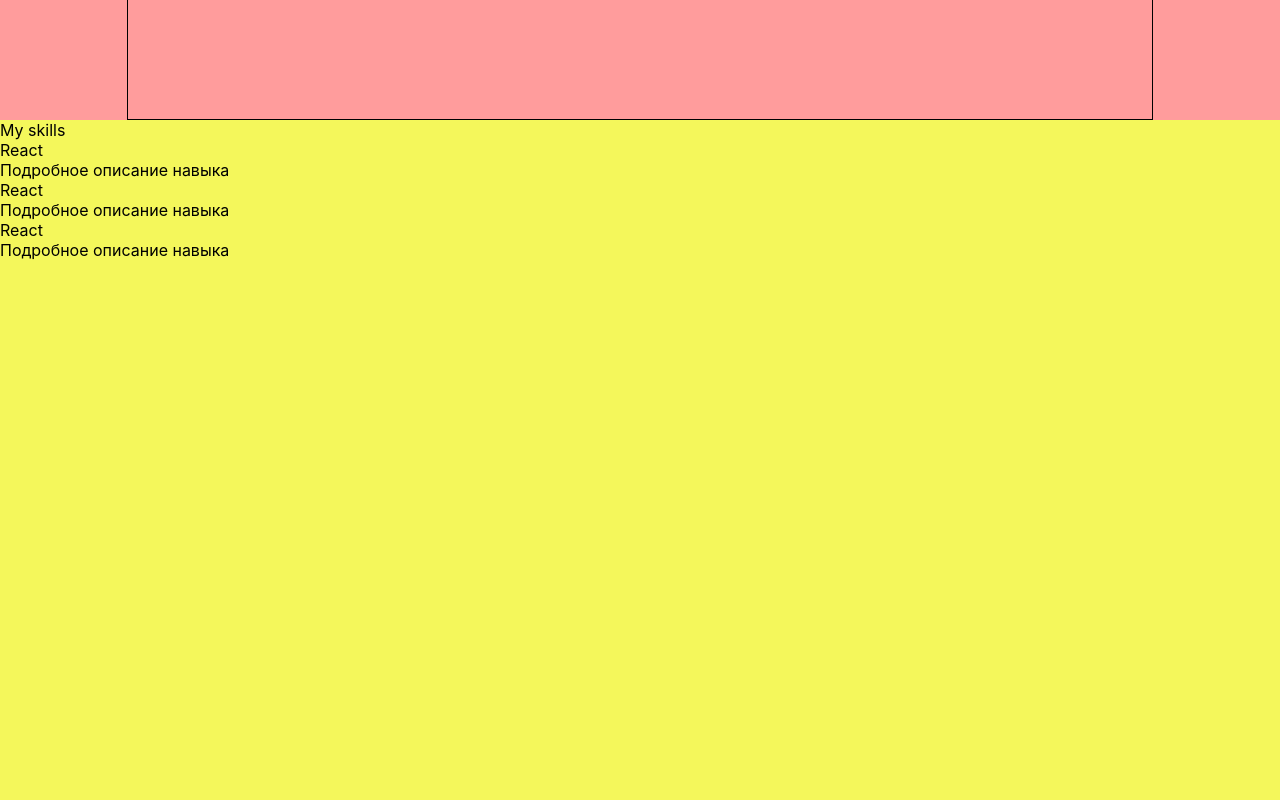
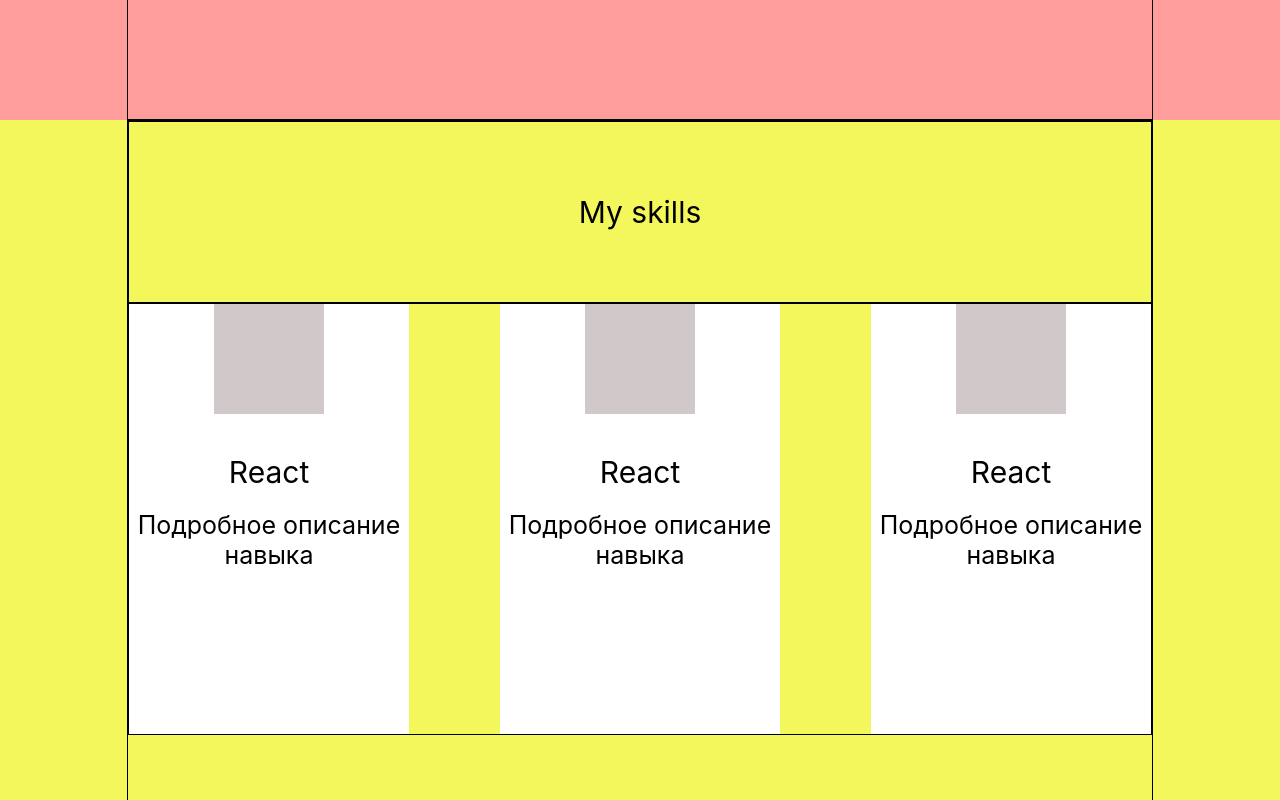
Before and after one commit to ArteeemPonomarev/portfolio, a React (Create React App) app: page / in a window 1280 px wide. Shown: the part 760-1560 px from the top of the page. Built offline with nearby package versions, Linux system fonts and the light colour scheme.

Commit message:
create style for Skill.jsx component

```diff
--- a/src/Skills.module.css
+++ b/src/Skills.module.css
@@ -1,4 +1,50 @@
 .skills {
   background-color: #f4f75b;
   height: 100vh;
+  display: flex;
+  justify-content: center;
 }
+
+.skills .container {
+  width: 80%;
+  border: 1px solid;
+
+}
+.title {
+  height: 180px;
+  border: 1px solid;
+  font-size: 30px;
+  display: flex;
+  justify-content: center;
+  align-items: center;
+}
+.skills_list {
+  border: 1px solid;
+  display: flex;
+  justify-content: space-between;
+}
+.skill_item {
+  height:430px;
+  width: 280px;
+  background-color: #fff;
+  display: flex;
+  flex-direction: column;
+  align-items: center;
+}
+.skill_item_image {
+  height: 110px;
+  width: 110px;
+  margin-bottom: 20px;
+  background-color: rgb(209, 201, 201);
+}
+span {
+  font-size: 25px;
+}
+.technology_name{
+  font-size: 30px;
+  margin-top: 20px;
+  margin-bottom: 20px;
+}
+.description {
+  text-align:center;
+}
```
